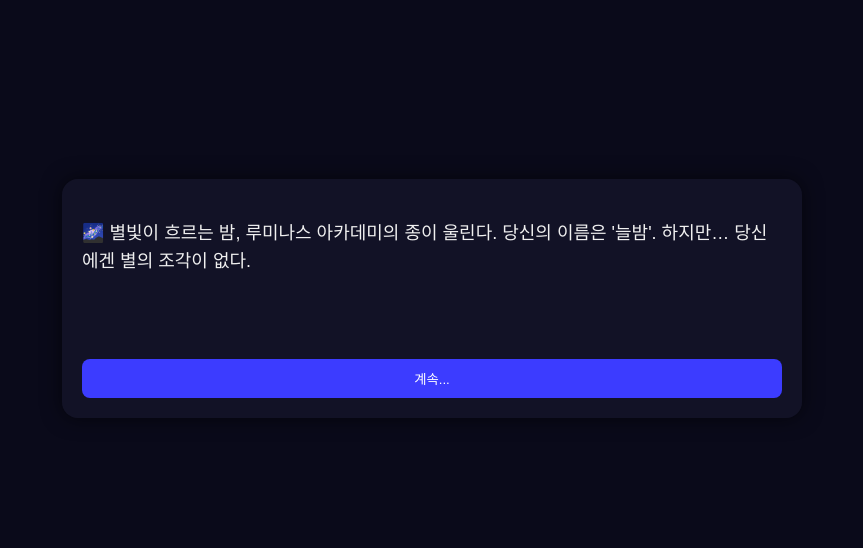
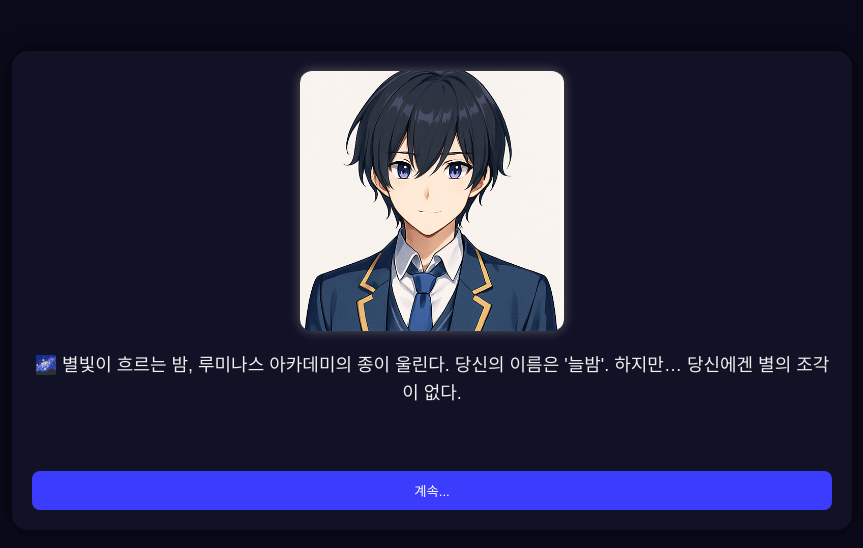
Before and after one commit to wlalsgur4637-glitch/sanpodo, a plain HTML site: page index.html in a window 1280 px wide. Shown: the part 110-658 px from the top of the page, without its empty margins (208-1071 px from the left). Drawn offline with Linux system fonts and the light colour scheme.

Commit message:
index.html

```diff
--- a/index.html
+++ b/index.html
@@ -12,21 +12,35 @@
       justify-content: center;
       align-items: center;
       height: 100vh;
+      margin: 0;
     }
 
     #game {
-      width: 700px;
+      width: 800px;
       background: rgba(20, 20, 40, 0.85);
       border-radius: 16px;
       padding: 20px;
       box-shadow: 0 0 20px rgba(0,0,0,0.6);
+      text-align: center;
+    }
+
+    #character {
+      height: 260px;
+      margin-bottom: 20px;
+    }
+
+    #character img {
+      height: 100%;
+      border-radius: 12px;
+      box-shadow: 0 0 12px rgba(255,255,255,0.3);
+      transition: opacity 0.5s ease-in-out;
     }
 
     #dialogue {
-      margin: 20px 0;
       font-size: 18px;
       line-height: 1.6;
-      min-height: 120px;
+      min-height: 100px;
+      margin-bottom: 20px;
     }
 
     #choices {
@@ -52,15 +66,15 @@
 </head>
 <body>
   <div id="game">
-    <div id="scene">
-      <div id="dialogue"></div>
-    </div>
+    <div id="character"></div>
+    <div id="dialogue"></div>
     <div id="choices"></div>
   </div>
 
   <script>
     const dialogueBox = document.getElementById("dialogue");
     const choicesBox = document.getElementById("choices");
+    const characterBox = document.getElementById("character");
 
     let state = {
       affection: { elysia: 0, luna: 0, seraphia: 0 },
@@ -70,12 +84,12 @@
     const scenes = {
       intro: {
         text: "🌌 별빛이 흐르는 밤, 루미나스 아카데미의 종이 울린다. 당신의 이름은 '늘밤'. 하지만… 당신에겐 별의 조각이 없다.",
-        choices: [
-          { text: "계속...", next: "elysia_meet" }
-        ]
+        image: "nulbam",
+        choices: [{ text: "계속...", next: "elysia_meet" }]
       },
       elysia_meet: {
         text: "엘리시아: '당신이… 별 없는 신입생이군요?' 그녀의 눈빛이 차갑게 빛난다.",
+        image: "elysia",
         choices: [
           { text: "'그래, 뭐 어때?'", next: "elysia_choice1", affection: { elysia: 1 } },
           { text: "'…그런가요?'", next: "elysia_choice2", affection: { elysia: 2 } },
@@ -84,22 +98,27 @@
       },
       elysia_choice1: {
         text: "엘리시아: '자신감은 좋네요. 하지만 자만은 금물이에요.' [엘리시아 호감도 +1]",
+        image: "elysia",
         choices: [{ text: "다음", next: "next_day" }]
       },
       elysia_choice2: {
         text: "엘리시아: '괜찮아요, 저도 처음엔 두려웠으니까요.' 그녀는 부드럽게 미소 짓는다. [엘리시아 호감도 +2]",
+        image: "elysia",
         choices: [{ text: "다음", next: "next_day" }]
       },
       elysia_choice3: {
         text: "엘리시아: '무례하군요.' 그녀는 차갑게 돌아선다. [엘리시아 호감도 -1]",
+        image: "elysia",
         choices: [{ text: "다음", next: "next_day" }]
       },
       next_day: {
         text: "🔮 별빛이 흔들린다… 무언가가 깨어나는 기분이다. 다음 날, 당신은 어둠 속성 수업에서 신비한 소녀 루나와 마주친다.",
+        image: "luna",
         choices: [{ text: "계속", next: "end" }]
       },
       end: {
         text: "✨ To be continued... (2일차: 루나와의 만남)",
+        image: "seraphia",
         choices: []
       }
     };
@@ -108,9 +127,18 @@
       const scene = scenes[name];
       if (!scene) return;
 
+      // 텍스트 표시
       dialogueBox.textContent = scene.text;
       choicesBox.innerHTML = "";
 
+      // 캐릭터 이미지 표시
+      if (scene.image) {
+        characterBox.innerHTML = `<img src="images/${scene.image}.png" alt="${scene.image}">`;
+      } else {
+        characterBox.innerHTML = "";
+      }
+
+      // 선택지 표시
       scene.choices.forEach(choice => {
         const btn = document.createElement("button");
         btn.textContent = choice.text;
```
